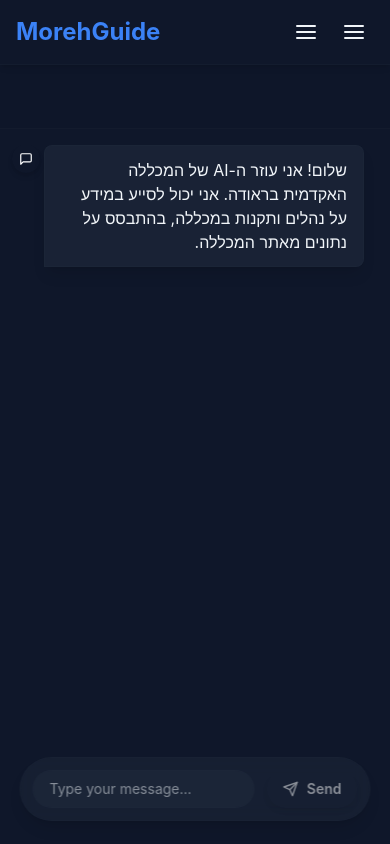
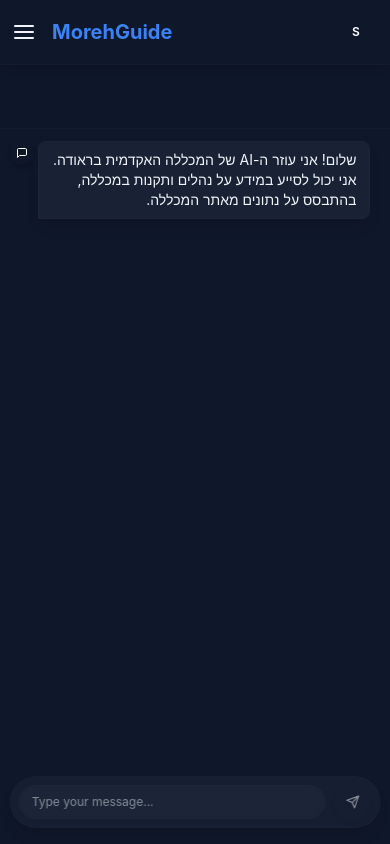
Before and after one commit to qassem231/MorehGuide, a Next.js app: page /chat in a window 390 px wide. Built offline with nearby package versions, Linux system fonts and the light colour scheme; no server answers; sample sign-in values are in the browser's storage.

Commit message:
Improve mobile responsiveness and navbar layout
- Enhanced chat message bubbles for mobile
- Added responsive text sizing
- Improved input box for mobile devices
- Moved sidebar toggle to left top
- Added profile dropdown for mobile navbar

```diff
--- a/components/Navbar.tsx
+++ b/components/Navbar.tsx
@@ -10,7 +10,6 @@ interface NavbarProps {}
 
 export default function Navbar({}: NavbarProps = {}) {
   const [user, setUser] = useState<any>(null);
-  const [isOpen, setIsOpen] = useState(false);
   const [isDropdownOpen, setIsDropdownOpen] = useState(false);
   const [isGuest, setIsGuest] = useState(false);
   const dropdownRef = useRef<HTMLDivElement>(null);
@@ -119,36 +118,49 @@ export default function Navbar({}: NavbarProps = {}) {
 
   return (
     <nav className="bg-brand-dark border-b border-brand-slate/30 backdrop-blur-sm z-10 shadow-md">
-      <div className="max-w-7xl mx-auto px-4 sm:px-6 lg:px-8">
+      <div className="max-w-7xl mx-auto px-3 sm:px-6 lg:px-8">
         <div className="flex justify-between items-center h-16">
+          {/* Left Section - Sidebar Toggle + Logo */}
+          <div className="flex items-center gap-2 sm:gap-0">
+            {/* Sidebar Toggle (only show on chat page) */}
+            {pathname === '/chat' && (
+              <button
+                className="lg:hidden text-brand-cream hover:text-brand-accent transition-colors p-2 -ml-2"
+                onClick={toggleMobileSidebar}
+                aria-label="Toggle sidebar"
+              >
+                {isMobileSidebarOpen ? <FiX size={24} /> : <FiMenu size={24} />}
+              </button>
+            )}
+
             {/* Logo */}
             <Link href={user && !isGuest ? "/chat" : "/"} className="flex items-center">
-            <span className="text-2xl font-bold text-brand-accent hover:text-blue-300 transition-colors">
+              <span className="text-xl sm:text-2xl font-bold text-brand-accent hover:text-blue-300 transition-colors">
                 MorehGuide
               </span>
             </Link>
+          </div>
 
-          {/* Desktop Menu */}
-          <div className="hidden sm:flex items-center space-x-6">
+          {/* Right Section - Profile Dropdown (Mobile + Desktop) */}
           {user && !isGuest ? (
-              <>
-                <div className="flex items-center space-x-4">
+            <div className="flex items-center gap-4">
+              {/* Desktop Admin Link */}
               {isSystemAdmin && (
                 <Link
                   href="/admin/files"
-                      className="bg-blue-500/20 hover:bg-blue-500/30 text-blue-400 hover:text-blue-300 font-semibold py-2 px-4 rounded-lg transition-all duration-200 border border-blue-500/30"
+                  className="hidden sm:block bg-blue-500/20 hover:bg-blue-500/30 text-blue-400 hover:text-blue-300 font-semibold py-2 px-4 rounded-lg transition-all duration-200 border border-blue-500/30"
                 >
                   Manage Files
                 </Link>
               )}
 
-                  {/* Profile Dropdown */}
+              {/* Profile Dropdown - Mobile & Desktop */}
               <div className="relative" ref={dropdownRef}>
                 <button
                   onClick={() => setIsDropdownOpen(!isDropdownOpen)}
-                      className="flex items-center gap-2 hover:bg-brand-slate/50 px-3 py-2 rounded-lg transition-all duration-200 group"
+                  className="flex items-center gap-1 sm:gap-2 hover:bg-brand-slate/50 px-2 sm:px-3 py-2 rounded-lg transition-all duration-200 group"
                 >
-                      <div className="w-8 h-8 rounded-full bg-gradient-brand flex items-center justify-center overflow-hidden">
+                  <div className="w-7 sm:w-8 h-7 sm:h-8 rounded-full bg-gradient-brand flex items-center justify-center overflow-hidden">
                     {user.profilePicture ? (
                       <img src={user.profilePicture} alt={user.name} className="w-full h-full object-cover" />
                     ) : (
@@ -170,34 +182,50 @@ export default function Navbar({}: NavbarProps = {}) {
                       <p className="text-xs text-brand-light/50 font-semibold leading-none">User</p>
                     )}
                   </div>
-                      <FiChevronDown className={`w-4 h-4 text-brand-light/60 group-hover:text-brand-light transition-transform duration-200 ${isDropdownOpen ? 'rotate-180' : ''}`} />
+                  <FiChevronDown className={`w-3.5 sm:w-4 h-3.5 sm:h-4 text-brand-light/60 group-hover:text-brand-light transition-transform duration-200 hidden sm:block ${isDropdownOpen ? 'rotate-180' : ''}`} />
                 </button>
 
                 {/* Dropdown Menu */}
                 {isDropdownOpen && (
-                      <div className="absolute right-0 mt-2 w-48 bg-brand-slate/95 backdrop-blur-sm border border-brand-slate/50 rounded-lg shadow-lg overflow-hidden animate-in fade-in">
+                  <div className="absolute right-0 mt-2 w-40 sm:w-48 bg-brand-slate/95 backdrop-blur-sm border border-brand-slate/50 rounded-lg shadow-lg overflow-hidden animate-in fade-in z-50">
+                    {/* Mobile: Show user info in dropdown */}
+                    <div className="sm:hidden px-3 py-2 border-b border-brand-slate/30 text-xs text-brand-light/70">
+                      <p className="font-semibold text-brand-cream">{user.name}</p>
+                      <p className="text-sky-400 font-semibold" style={{textTransform: 'capitalize'}}>{user.activeRole || user.role}</p>
+                    </div>
+
+                    {/* Admin link for mobile */}
+                    {isSystemAdmin && (
+                      <Link
+                        href="/admin/files"
+                        className="sm:hidden flex items-center gap-2 px-3 py-2 text-sm text-blue-400 hover:bg-brand-slate/80 transition-colors border-b border-brand-slate/30"
+                        onClick={() => setIsDropdownOpen(false)}
+                      >
+                        Manage Files
+                      </Link>
+                    )}
+
                     <Link
                       href="/settings"
-                          className="flex items-center gap-2 px-4 py-3 text-brand-cream hover:bg-brand-slate/80 transition-colors border-b border-brand-slate/30"
+                      className="flex items-center gap-2 px-3 sm:px-4 py-2 sm:py-3 text-sm sm:text-base text-brand-cream hover:bg-brand-slate/80 transition-colors border-b border-brand-slate/30"
                       onClick={() => setIsDropdownOpen(false)}
                     >
-                          <FiSettings className="w-4 h-4" />
-                          Account Settings
+                      <FiSettings className="w-3.5 sm:w-4 h-3.5 sm:h-4" />
+                      Settings
                     </Link>
                     <button
                       onClick={handleLogout}
-                          className="w-full flex items-center gap-2 px-4 py-3 text-red-400 hover:bg-red-500/20 transition-colors text-left"
+                      className="w-full flex items-center gap-2 px-3 sm:px-4 py-2 sm:py-3 text-sm sm:text-base text-red-400 hover:bg-red-500/20 transition-colors text-left"
                     >
-                          <FiLogOut className="w-4 h-4" />
+                      <FiLogOut className="w-3.5 sm:w-4 h-3.5 sm:h-4" />
                       Logout
                     </button>
                   </div>
                 )}
               </div>
             </div>
-              </>
           ) : (pathname !== '/login' && pathname !== '/register') ? (
-              <>
+            <div className="hidden sm:flex items-center space-x-4">
               <Link
                 href="/login"
                 className="text-brand-cream hover:text-brand-accent px-3 py-2 rounded-lg text-sm font-semibold transition-colors duration-200"
@@ -210,94 +238,27 @@ export default function Navbar({}: NavbarProps = {}) {
               >
                 Register
               </Link>
-              </>
+            </div>
           ) : null}
-          </div>
-
-          {/* Mobile Menu Button + Sidebar Toggle */}
-          <div className="lg:hidden flex items-center gap-2">
-            {/* Sidebar Toggle (only show on chat page) */}
-            {pathname === '/chat' && (
-              <button
-                className="text-brand-cream hover:text-brand-accent transition-colors p-2"
-                onClick={toggleMobileSidebar}
-                aria-label="Toggle sidebar"
-              >
-                {isMobileSidebarOpen ? <FiX size={24} /> : <FiMenu size={24} />}
-              </button>
-            )}
-
-            {/* Main Menu Button */}
-            <button
-              className="text-brand-cream hover:text-brand-accent transition-colors p-2"
-              onClick={() => setIsOpen(!isOpen)}
-              aria-label="Toggle menu"
-            >
-              {isOpen ? <FiX size={24} /> : <FiMenu size={24} />}
-            </button>
-          </div>
         </div>
       </div>
 
-      {/* Mobile Menu */}
-      {isOpen && pathname !== '/role-selection' && (
-        <div className="sm:hidden bg-brand-slate/50 border-t border-brand-slate/30 backdrop-blur-sm">
-          <div className="px-4 py-4 space-y-4">
-            {user ? (
-              <>
-                <div className="text-right mb-4 flex items-center gap-3 justify-end">
-                  <div>
-                    <p className="text-xs text-brand-light/70">{user.name}</p>
-                    <p className="text-xs text-sky-400 font-semibold" style={{textTransform: 'capitalize'}}>{user.activeRole || user.role}</p>
-                  </div>
-                  <div className="w-8 h-8 rounded-full bg-gradient-brand flex items-center justify-center overflow-hidden">
-                    {user.profilePicture ? (
-                      <img src={user.profilePicture} alt={user.name} className="w-full h-full object-cover" />
-                    ) : (
-                      <span className="text-white font-semibold text-xs">
-                        {user.name?.charAt(0).toUpperCase() || '?'}
-                      </span>
-                    )}
-                  </div>
-                </div>
-                {user.isAdmin && (
-                  <Link
-                    href="/admin/files"
-                    className="block text-center bg-blue-500/20 hover:bg-blue-500/30 text-blue-400 hover:text-blue-300 font-semibold py-2 px-4 rounded-lg transition-all duration-200 border border-blue-500/30"
-                  >
-                    Manage Files
-                  </Link>
-                )}
-                <Link
-                  href="/settings"
-                  className="block text-center bg-purple-500/20 hover:bg-purple-500/30 text-purple-400 hover:text-purple-300 font-semibold py-2 px-4 rounded-lg transition-all duration-200 border border-purple-500/30"
-                >
-                  Account Settings
-                </Link>
-                <button
-                  onClick={handleLogout}
-                  className="w-full flex items-center justify-center gap-2 bg-red-500/20 hover:bg-red-500/30 text-red-400 hover:text-red-300 font-semibold py-2 px-4 rounded-lg transition-all duration-200 border border-red-500/30"
-                >
-                  <FiLogOut className="w-4 h-4" />
-                  Logout
-                </button>
-              </>
-            ) : (
-              <>
+      {/* Mobile Authentication Links (when not logged in) */}
+      {!user && (
+        <div className="sm:hidden border-t border-brand-slate/30 bg-brand-slate/50 backdrop-blur-sm">
+          <div className="flex gap-2 px-3 py-3">
             <Link
               href="/login"
-                  className="block text-brand-cream hover:text-brand-accent px-3 py-2 rounded-lg text-sm font-semibold transition-colors duration-200"
+              className="flex-1 text-center text-brand-cream hover:text-brand-accent px-3 py-2 rounded-lg text-sm font-semibold transition-colors duration-200"
             >
               Login
             </Link>
             <Link
               href="/register"
-                  className="block bg-gradient-brand hover:shadow-brand text-white font-semibold py-2 px-4 rounded-lg transition-all duration-200 text-center"
+              className="flex-1 bg-gradient-brand hover:shadow-brand text-white font-semibold text-sm py-2 px-3 rounded-lg transition-all duration-200 text-center"
             >
               Register
             </Link>
-              </>
-            )}
           </div>
         </div>
       )}
--- a/components/chat/ChatArea.tsx
+++ b/components/chat/ChatArea.tsx
@@ -166,29 +166,29 @@ export default function ChatArea({ currentChatId, messages, setMessages, onChatI
   };
 
   return (
-    <div className="flex-1 flex flex-col h-[calc(100dvh-theme(spacing.16))] overflow-hidden bg-brand-dark relative w-full">
+    <div className="flex-1 flex flex-col h-[calc(100dvh-64px)] overflow-hidden bg-brand-dark relative w-full">
       {/* Top Bar with Header */}
-      <div className="shrink-0 h-16 border-b border-brand-slate/30 bg-brand-dark/95 backdrop-blur-sm flex items-center px-6">
-        <span className="text-2xl font-bold bg-gradient-brand bg-clip-text text-transparent">MorehGuide</span>
+      <div className="shrink-0 h-16 border-b border-brand-slate/30 bg-brand-dark/95 backdrop-blur-sm flex items-center px-3 sm:px-6">
+        <span className="text-xl sm:text-2xl font-bold bg-gradient-brand bg-clip-text text-transparent">MorehGuide</span>
       </div>
 
       {/* Scrollable Messages Area */}
-      <div className="flex-1 overflow-y-auto overscroll-contain min-h-0 pb-32 px-2 sm:px-4 py-4 space-y-4">
+      <div className="flex-1 overflow-y-auto overscroll-contain min-h-0 pb-28 sm:pb-32 px-2 sm:px-4 py-3 sm:py-4 space-y-3 sm:space-y-4">
         {messages.map((message, index) => (
           <div
             key={index}
-            className={`flex items-start space-x-1 sm:space-x-3 ${message.role === 'user' ? 'justify-end' : 'justify-start'} px-1 sm:px-0`}
+            className={`flex items-start space-x-1 sm:space-x-3 ${message.role === 'user' ? 'justify-end' : 'justify-start'} px-0.5 sm:px-0`}
           >
             {message.role === 'assistant' && (
-              <div className="shrink-0 w-7 sm:w-8 h-7 sm:h-8 bg-gradient-brand rounded-full flex items-center justify-center shadow-md flex-shrink-0">
-                <FiMessageSquare className="w-3.5 sm:w-4 h-3.5 sm:h-4 text-white" />
+              <div className="shrink-0 w-6 sm:w-8 h-6 sm:h-8 bg-gradient-brand rounded-full flex items-center justify-center shadow-md flex-shrink-0">
+                <FiMessageSquare className="w-3 sm:w-4 h-3 sm:h-4 text-white" />
               </div>
             )}
             <div
-              className={`max-w-xs sm:max-w-sm md:max-w-md lg:max-w-lg px-4 py-3 rounded-lg shadow-lg ${
+              className={`max-w-[85vw] sm:max-w-sm md:max-w-md lg:max-w-lg px-3 sm:px-4 py-2 sm:py-3 rounded-lg shadow-lg ${
                 message.role === 'user'
-                  ? 'bg-gradient-brand text-white rounded-br-none shadow-brand'
-                  : 'bg-brand-slate/70 text-brand-cream rounded-bl-none border border-brand-slate/50 backdrop-blur-sm'
+                  ? 'bg-gradient-brand text-white rounded-br-none shadow-brand text-sm sm:text-base'
+                  : 'bg-brand-slate/70 text-brand-cream rounded-bl-none border border-brand-slate/50 backdrop-blur-sm text-sm sm:text-base'
               }`}
               dir="auto"
             >
@@ -209,18 +209,18 @@ export default function ChatArea({ currentChatId, messages, setMessages, onChatI
               </ReactMarkdown>
             </div>
             {message.role === 'user' && (
-              <div className="shrink-0 w-7 sm:w-8 h-7 sm:h-8 bg-brand-slate rounded-full flex items-center justify-center shadow-md flex-shrink-0">
-                <FiUser className="w-3.5 sm:w-4 h-3.5 sm:h-4 text-brand-accent" />
+              <div className="shrink-0 w-6 sm:w-8 h-6 sm:h-8 bg-brand-slate rounded-full flex items-center justify-center shadow-md flex-shrink-0">
+                <FiUser className="w-3 sm:w-4 h-3 sm:h-4 text-brand-accent" />
               </div>
             )}
           </div>
         ))}
         {isLoading && (
-          <div className="flex items-start space-x-3 justify-start">
-            <div className="shrink-0 w-8 h-8 bg-gradient-brand rounded-full flex items-center justify-center shadow-md">
-              <FiMessageSquare className="w-4 h-4 text-white" />
+          <div className="flex items-start space-x-2 sm:space-x-3 justify-start px-0.5 sm:px-0">
+            <div className="shrink-0 w-6 sm:w-8 h-6 sm:h-8 bg-gradient-brand rounded-full flex items-center justify-center shadow-md">
+              <FiMessageSquare className="w-3 sm:w-4 h-3 sm:h-4 text-white" />
             </div>
-            <div className="max-w-xs lg:max-w-sm px-4 py-3 rounded-lg shadow-lg bg-brand-slate/70 text-brand-cream rounded-bl-none border border-brand-slate/50 backdrop-blur-sm">
+            <div className="max-w-[75vw] sm:max-w-xs lg:max-w-sm px-3 sm:px-4 py-2 sm:py-3 rounded-lg shadow-lg bg-brand-slate/70 text-brand-cream rounded-bl-none border border-brand-slate/50 backdrop-blur-sm text-sm sm:text-base">
               <div className="flex space-x-1">
                 <div className="w-2 h-2 bg-brand-accent rounded-full animate-bounce"></div>
                 <div className="w-2 h-2 bg-brand-accent rounded-full animate-bounce [animation-delay:0.1s]"></div>
@@ -233,8 +233,8 @@ export default function ChatArea({ currentChatId, messages, setMessages, onChatI
       </div>
 
       {/* Floating Input Box - Absolute Positioned */}
-      <div className="absolute bottom-6 left-1/2 -translate-x-1/2 w-[90%] max-w-3xl z-10">
-        <div className="flex gap-3 p-3 bg-brand-slate/50 backdrop-blur-sm rounded-full border border-brand-slate/30 shadow-lg">
+      <div className="fixed bottom-4 sm:bottom-6 left-1/2 -translate-x-1/2 w-[95%] sm:w-[90%] max-w-2xl sm:max-w-3xl z-10">
+        <div className="flex gap-2 sm:gap-3 p-2 sm:p-3 bg-brand-slate/50 backdrop-blur-sm rounded-full border border-brand-slate/30 shadow-lg">
           <div className="flex-1 relative">
             <input
               type="text"
@@ -243,16 +243,16 @@ export default function ChatArea({ currentChatId, messages, setMessages, onChatI
               onKeyPress={handleKeyPress}
               placeholder="Type your message..."
               disabled={isLoading}
-              className="w-full px-4 py-2 bg-brand-slate/70 border border-brand-slate/50 rounded-full text-sm text-brand-cream placeholder-brand-light focus:outline-none focus:ring-2 focus:ring-brand-accent focus:border-transparent disabled:opacity-50 transition-all duration-200"
+              className="w-full px-3 sm:px-4 py-2 bg-brand-slate/70 border border-brand-slate/50 rounded-full text-xs sm:text-sm text-brand-cream placeholder-brand-light focus:outline-none focus:ring-2 focus:ring-brand-accent focus:border-transparent disabled:opacity-50 transition-all duration-200"
             />
           </div>
           <button
             onClick={handleSend}
             disabled={isLoading || !input.trim()}
-            className="px-4 py-2 bg-gradient-brand hover:shadow-brand text-white rounded-full transition-all duration-200 flex items-center gap-2 disabled:opacity-50 disabled:cursor-not-allowed shadow-md active:scale-95 font-semibold text-sm shrink-0"
+            className="px-3 sm:px-4 py-2 bg-gradient-brand hover:shadow-brand text-white rounded-full transition-all duration-200 flex items-center gap-1 sm:gap-2 disabled:opacity-50 disabled:cursor-not-allowed shadow-md active:scale-95 font-semibold text-xs sm:text-sm shrink-0"
           >
-            <FiSend className="w-4 h-4" />
-            Send
+            <FiSend className="w-3.5 sm:w-4 h-3.5 sm:h-4" />
+            <span className="hidden sm:inline">Send</span>
           </button>
         </div>
       </div>
```
Also changed, not shown: components/chat/Sidebar.tsx (+20 -20 lines). Lines whose indentation alone changed are shown as unchanged.
